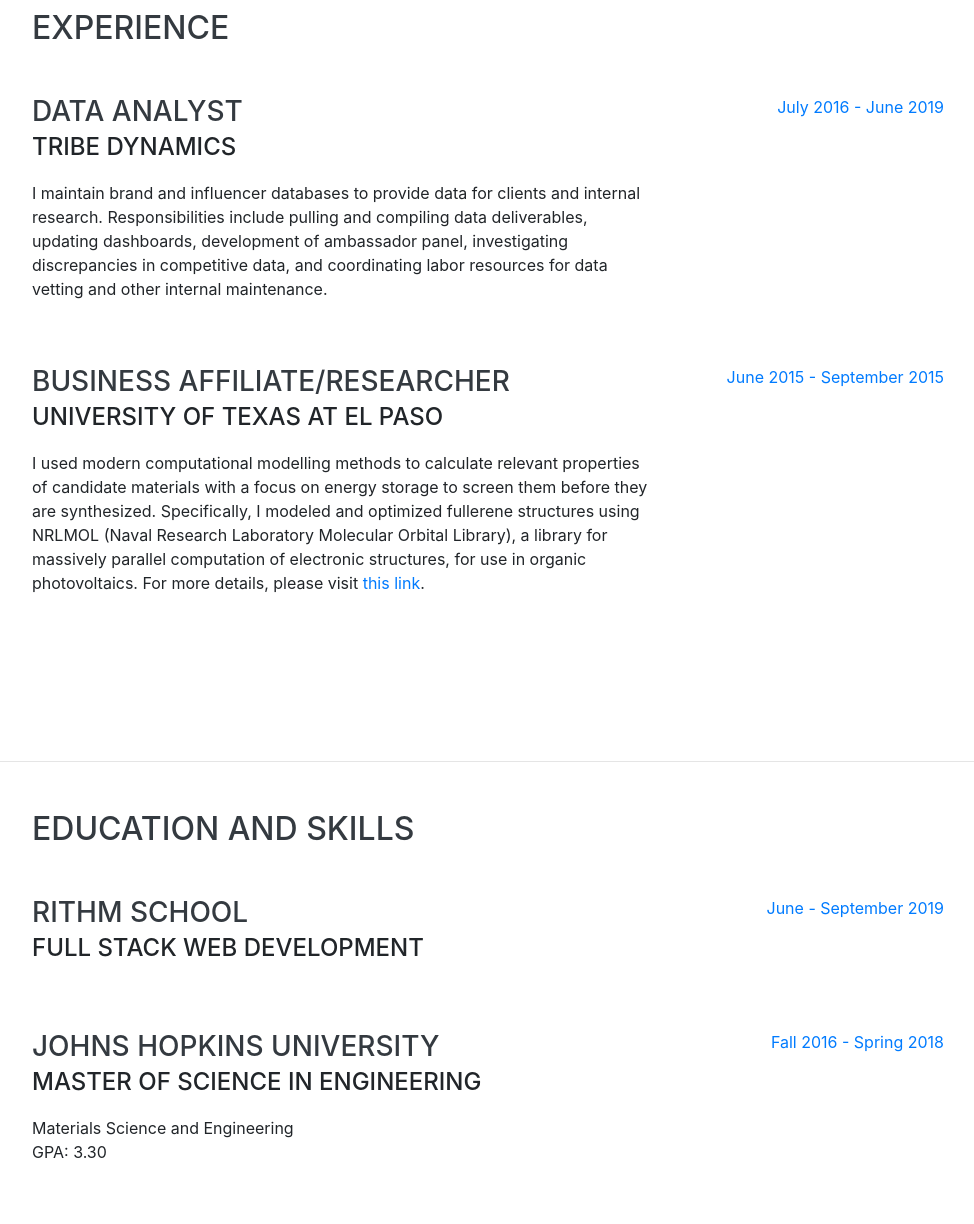
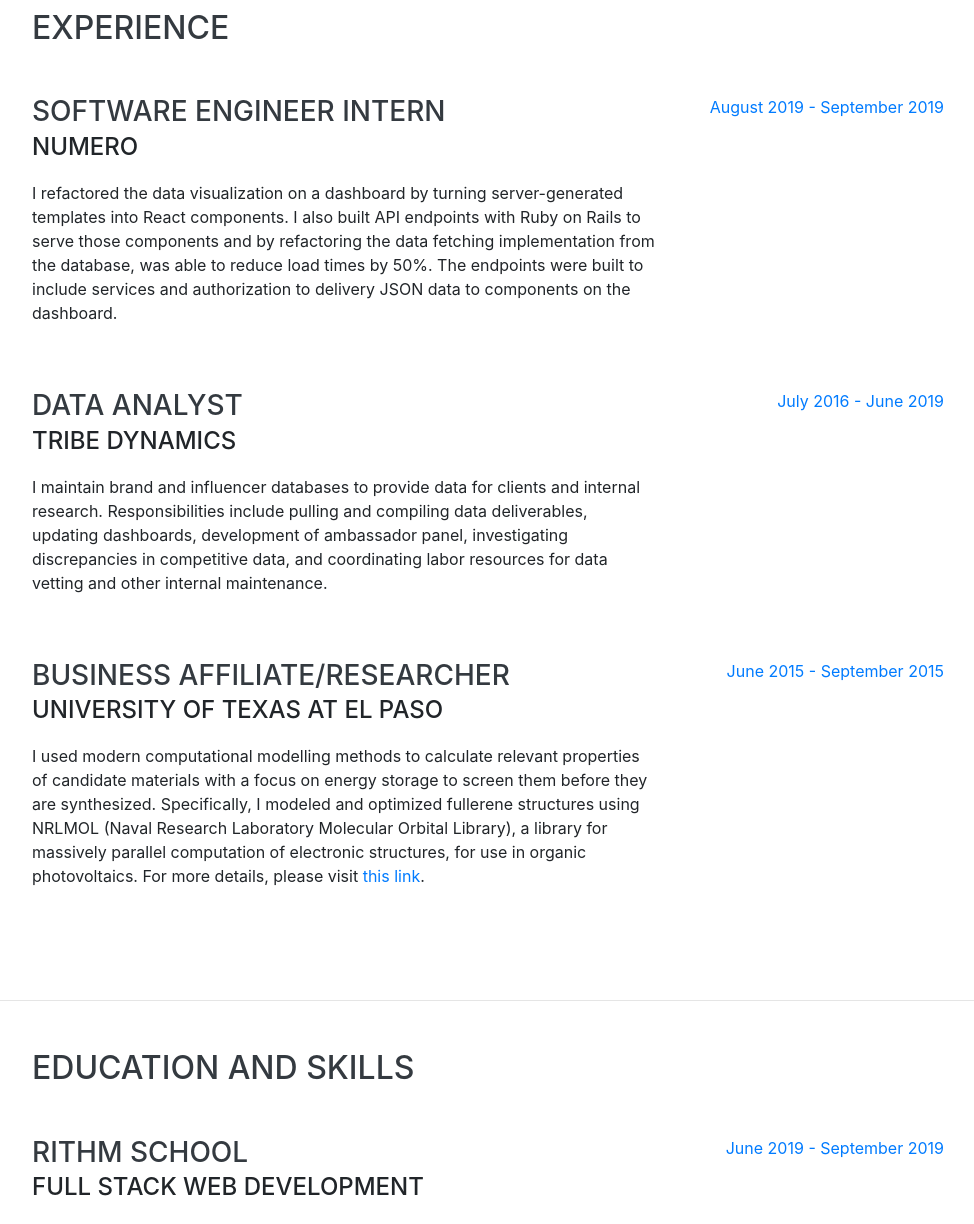
Before and after one commit to andrewsli/andrewsli.github.io, a website with bundled scripts: page index.html in a window 1280 px wide. Shown: the part 840-2064 px from the top of the page, without its empty margins (288-1262 px from the left). Built offline with nearby package versions, Linux system fonts and the light colour scheme; a web font is replaced by a local one.

Commit message:
added numero experience, updated resume

```diff
--- a/index.html
+++ b/index.html
@@ -83,6 +83,20 @@
 
         <div class="resume-item d-flex flex-column flex-md-row justify-content-between mb-5">
           <div class="resume-content">
+            <h3 class="mb-0">Software Engineer Intern</h3>
+            <div class="subheading mb-3">Numero</div>
+            <p>I refactored the data visualization on a dashboard by turning server-generated templates into React components.
+              I also built API endpoints with Ruby on Rails to serve those components and by refactoring the data fetching
+              implementation from the database, was able to reduce load times by 50%. The endpoints were built to include services and
+              authorization to delivery JSON data to components on the dashboard. </p>
+          </div>
+          <div class="resume-date text-md-right">
+            <span class="text-primary">August 2019 - September 2019</span>
+          </div>
+        </div>
+
+        <div class="resume-item d-flex flex-column flex-md-row justify-content-between mb-5">
+          <div class="resume-content">
             <h3 class="mb-0">Data Analyst</h3>
             <div class="subheading mb-3">Tribe Dynamics</div>
             <p>I maintain brand and influencer databases to provide data for clients and internal research.
@@ -128,7 +142,7 @@
             <div class="subheading mb-3">Full Stack Web Development</div>
           </div>
           <div class="resume-date text-md-right">
-            <span class="text-primary">June - September 2019</span>
+            <span class="text-primary">June 2019 - September 2019</span>
           </div>
         </div>
 
```
Also changed, not shown: 1 other file.
